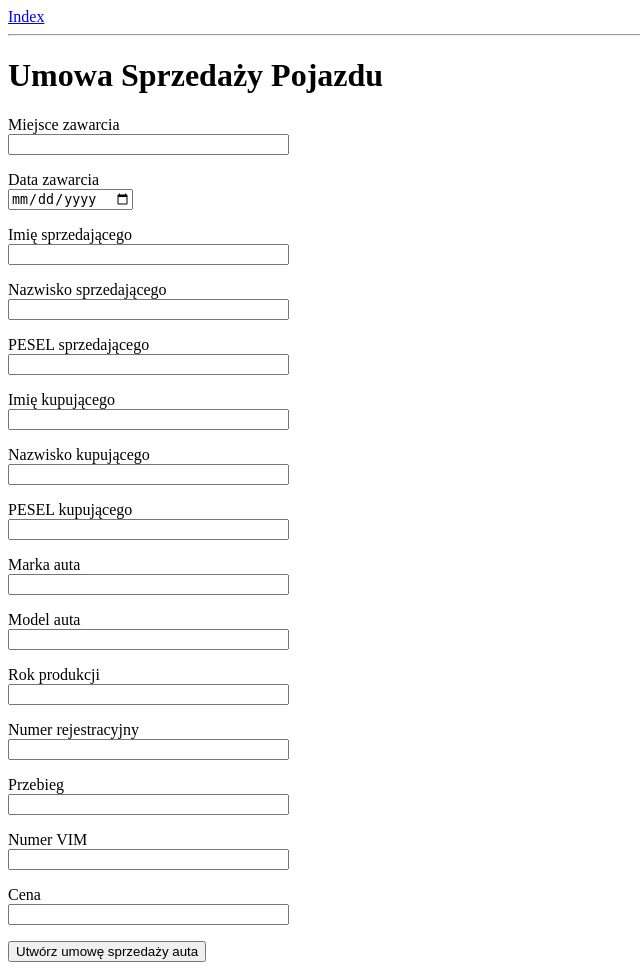
After one commit to cyber-Olga-2077/czas_na_umowe, a Flask app: page /auto in a window 1280 px wide. The commit adds this page. Shown: the whole page, without its empty margins (0-640 px from the left). Run offline with Flask 3, Linux system fonts and the light colour scheme.

```diff
--- a/app/forms.py
+++ b/app/forms.py
@@ -21,3 +21,22 @@ class UmowaNajmu(FlaskForm):
     data_zaplaty_czynszu = StringField('Data zapłaty czynszu', validators=[DataRequired()])
     data_zakonczenia_umowy = DateField('Data zakończenia umowy', validators=[DataRequired()])
     submit = SubmitField('Utwórz umowę najmu')
+
+class UmowaAuto(FlaskForm):
+
+    miejsce_zawarcia = StringField('Miejsce zawarcia', validators=[DataRequired()])
+    data_zawarcia = DateField('Data zawarcia', validators=[DataRequired()])
+    imie_sprzedajacego = StringField('Imię sprzedającego', validators=[DataRequired()])
+    nazwisko_sprzedajacego = StringField('Nazwisko sprzedającego', validators=[DataRequired()])
+    pesel_sprzedajacego = StringField('PESEL sprzedającego', validators=[DataRequired()])
+    imie_kupujacego = StringField('Imię kupującego', validators=[DataRequired()])
+    nazwisko_kupujacego = StringField('Nazwisko kupującego', validators=[DataRequired()])
+    pesel_kupujacego = StringField('PESEL kupującego', validators=[DataRequired()])
+    marka_auta = StringField('Marka auta', validators=[DataRequired()])
+    model_auta = StringField('Model auta', validators=[DataRequired()])
+    rok_produkcji = StringField('Rok produkcji', validators=[DataRequired()])
+    numer_rejestracyjny = StringField('Numer rejestracyjny', validators=[DataRequired()])
+    przebieg = StringField('Przebieg', validators=[DataRequired()])
+    numer_vim = StringField('Numer VIM', validators=[DataRequired()])
+    cena = StringField('Cena', validators=[DataRequired()])
+    submit = SubmitField('Utwórz umowę sprzedaży auta')
--- a/app/routes.py
+++ b/app/routes.py
@@ -1,15 +1,14 @@
 from app import app
 from flask import render_template, flash, redirect
 from app.forms import UmowaNajmu
-from reportlab.lib.pagesizes import letter
-from reportlab.pdfgen import canvas
-from flask import make_response
-from app.creating_pdf import create_pdf
+from app.creating_pdf import create_pdf_najem
+from app.forms import UmowaAuto
+from app.creating_pdf import create_pdf_pojazd
 
 @app.route('/')
 @app.route('/index')
 def index():
-    return "yes"
+    return render_template('index.html', title='Strona Główna')
 
 @app.route('/najem', methods = ['GET', 'POST'])
 def formularz_najmu():
@@ -32,5 +31,31 @@ def formularz_najmu():
             'data_zaplaty_czynszu': form.data_zaplaty_czynszu.data,
             'data_zakonczenia_umowy': form.data_zakonczenia_umowy.data
         }
-        return create_pdf(data)
+        return create_pdf_najem(data)
     return render_template('umowa_najmu.html', title='Umowa Najmu', form=form)
+
+@app.route('/auto', methods = ['GET', 'POST'])
+def formularz_auta():
+    form = UmowaAuto()
+    if form.validate_on_submit():
+        data = {
+
+            'miejsce_zawarcia': form.miejsce_zawarcia.data,
+            'data_zawarcia': form.data_zawarcia.data,
+            'imie_sprzedajacego': form.imie_sprzedajacego.data,
+            'nazwisko_sprzedajacego': form.nazwisko_sprzedajacego.data,
+            'pesel_sprzedajacego': form.pesel_sprzedajacego.data,
+            'imie_kupujacego': form.imie_kupujacego.data,
+            'nazwisko_kupujacego': form.nazwisko_kupujacego.data,
+            'pesel_kupujacego': form.pesel_kupujacego.data,
+            'marka_auta': form.marka_auta.data,
+            'model_auta': form.model_auta.data,
+            'rok_produkcji': form.rok_produkcji.data,
+            'numer_rejestracyjny': form.numer_rejestracyjny.data,
+            'przebieg': form.przebieg.data,
+            'numer_vim': form.numer_vim.data,
+            'cena': form.cena.data,
+
+        }
+        return create_pdf_pojazd(data)
+    return render_template('umowa_auto.html', title='Umowa Sprzedaży Pojazdu', form=form)
--- a/app/templates/base.html
+++ b/app/templates/base.html
@@ -12,7 +12,6 @@
     <body>
         <div>
         <a href="/index">Index</a>
-        <a href="/najem">Umowa Najmu</a>
         </div>
     <hr>
         {% with messages = get_flashed_messages() %}
--- /dev/null
+++ b/app/templates/umowa_auto.html
@@ -0,0 +1,127 @@
+{% extends "base.html" %}
+
+{% block content %}
+    <h1>Umowa Sprzedaży Pojazdu</h1>
+    <form action="" method="post" novalidate>
+        {{ form.hidden_tag() }}
+      <p>
+          {{ form.miejsce_zawarcia.label }}<br>
+          {{ form.miejsce_zawarcia(size=32) }}<br>
+          {% for error in form.miejsce_zawarcia.errors %}
+          <span style="color: red;">[{{ error }}]</span>
+          {% endfor %}
+      </p>
+
+      <p>
+          {{ form.data_zawarcia.label }}<br>
+          {{ form.data_zawarcia(size=32) }}<br>
+          {% for error in form.data_zawarcia.errors %}
+          <span style="color: red;">[{{ error }}]</span>
+          {% endfor %}
+      </p>
+
+      <p>
+          {{ form.imie_sprzedajacego.label }}<br>
+          {{ form.imie_sprzedajacego(size=32) }}<br>
+          {% for error in form.imie_sprzedajacego.errors %}
+          <span style="color: red;">[{{ error }}]</span>
+          {% endfor %}
+      </p>
+
+      <p>
+          {{ form.nazwisko_sprzedajacego.label }}<br>
+          {{ form.nazwisko_sprzedajacego(size=32) }}<br>
+          {% for error in form.nazwisko_sprzedajacego.errors %}
+          <span style="color: red;">[{{ error }}]</span>
+          {% endfor %}
+      </p>
+
+      <p>
+          {{ form.pesel_sprzedajacego.label }}<br>
+          {{ form.pesel_sprzedajacego(size=32) }}<br>
+          {% for error in form.pesel_sprzedajacego.errors %}
+          <span style="color: red;">[{{ error }}]</span>
+          {% endfor %}
+      </p>
+
+      <p>
+          {{ form.imie_kupujacego.label }}<br>
+          {{ form.imie_kupujacego(size=32) }}<br>
+          {% for error in form.imie_kupujacego.errors %}
+          <span style="color: red;">[{{ error }}]</span>
+          {% endfor %}
+      </p>
+
+      <p>
+          {{ form.nazwisko_kupujacego.label }}<br>
+          {{ form.nazwisko_kupujacego(size=32) }}<br>
+          {% for error in form.nazwisko_kupujacego.errors %}
+          <span style="color: red;">[{{ error }}]</span>
+          {% endfor %}
+      </p>
+
+      <p>
+          {{ form.pesel_kupujacego.label }}<br>
+          {{ form.pesel_kupujacego(size=32) }}<br>
+          {% for error in form.pesel_kupujacego.errors %}
+          <span style="color: red;">[{{ error }}]</span>
+          {% endfor %}
+      </p>
+
+      <p>
+          {{ form.marka_auta.label }}<br>
+          {{ form.marka_auta(size=32) }}<br>
+          {% for error in form.marka_auta.errors %}
+          <span style="color: red;">[{{ error }}]</span>
+          {% endfor %}
+      </p>
+
+      <p>
+          {{ form.model_auta.label }}<br>
+          {{ form.model_auta(size=32) }}<br>
+          {% for error in form.model_auta.errors %}
+          <span style="color: red;">[{{ error }}]</span>
+          {% endfor %}
+      </p>
+
+      <p>
+          {{ form.rok_produkcji.label }}<br>
+          {{ form.rok_produkcji(size=32) }}<br>
+          {% for error in form.rok_produkcji.errors %}
+          <span style="color: red;">[{{ error }}]</span>
+          {% endfor %}
+      </p>
+
+      <p>
+          {{ form.numer_rejestracyjny.label }}<br>
+          {{ form.numer_rejestracyjny(size=32) }}<br>
+          {% for error in form.numer_rejestracyjny.errors %}
+          <span style="color: red;">[{{ error }}]</span>
+          {% endfor %}
+      </p>
+
+      <p>
+          {{ form.przebieg.label }}<br>
+          {{ form.przebieg(size=32) }}<br>
+          {% for error in form.przebieg.errors %}
+          <span style="color: red;">[{{ error }}]</span>
+          {% endfor %}
+      </p>
+            {{ form.numer_vim.label }}<br>
+            {{ form.numer_vim(size=32) }}<br>
+            {% for error in form.numer_vim.errors %}
+            <span style="color: red;">[{{ error }}]</span>
+            {% endfor %}
+        </p>
+
+        <p>
+            {{ form.cena.label }}<br>
+            {{ form.cena(size=32) }}<br>
+            {% for error in form.cena.errors %}
+            <span style="color: red;">[{{ error }}]</span>
+            {% endfor %}
+        </p>
+
+        <p>{{ form.submit() }}</p>
+    </form>
+{% endblock %}
```
Also changed, not shown: app/creating_pdf.py (+31 -3 lines), app/templates/index.html (+5 -4 lines).
